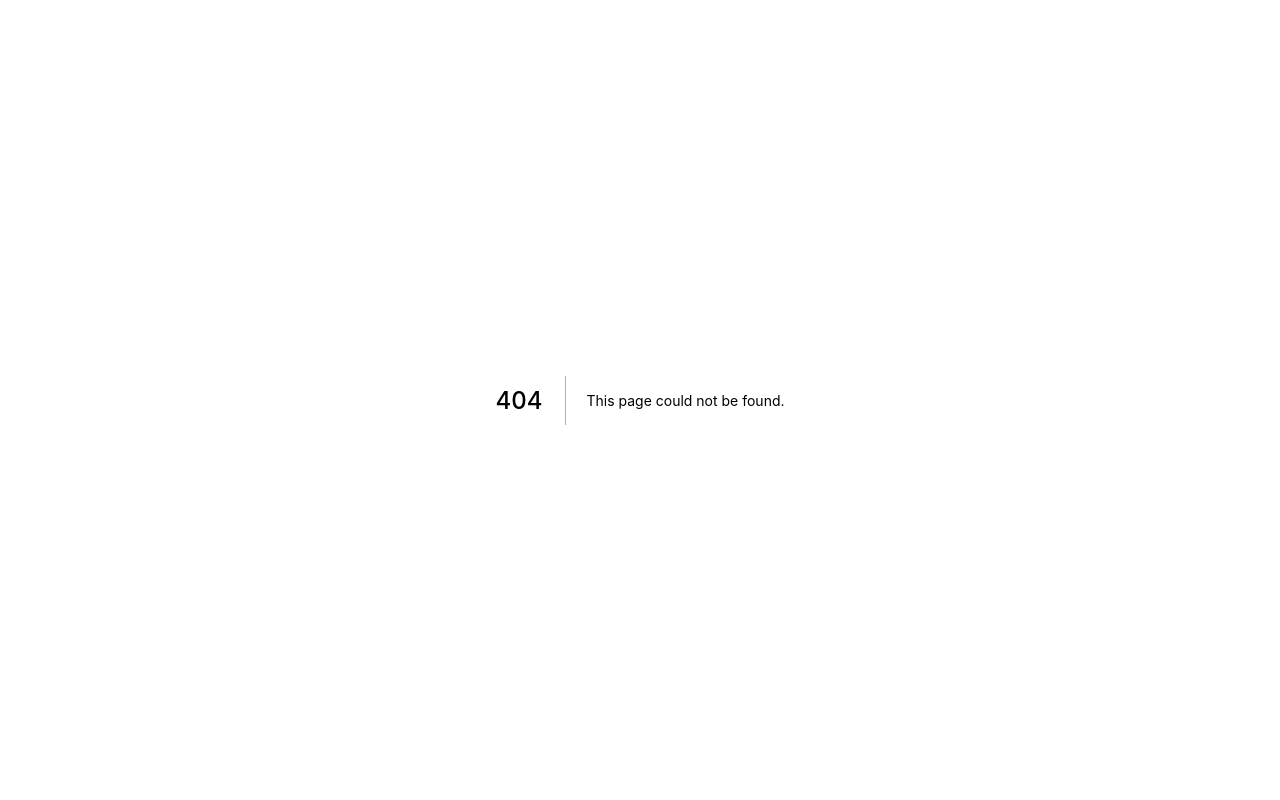
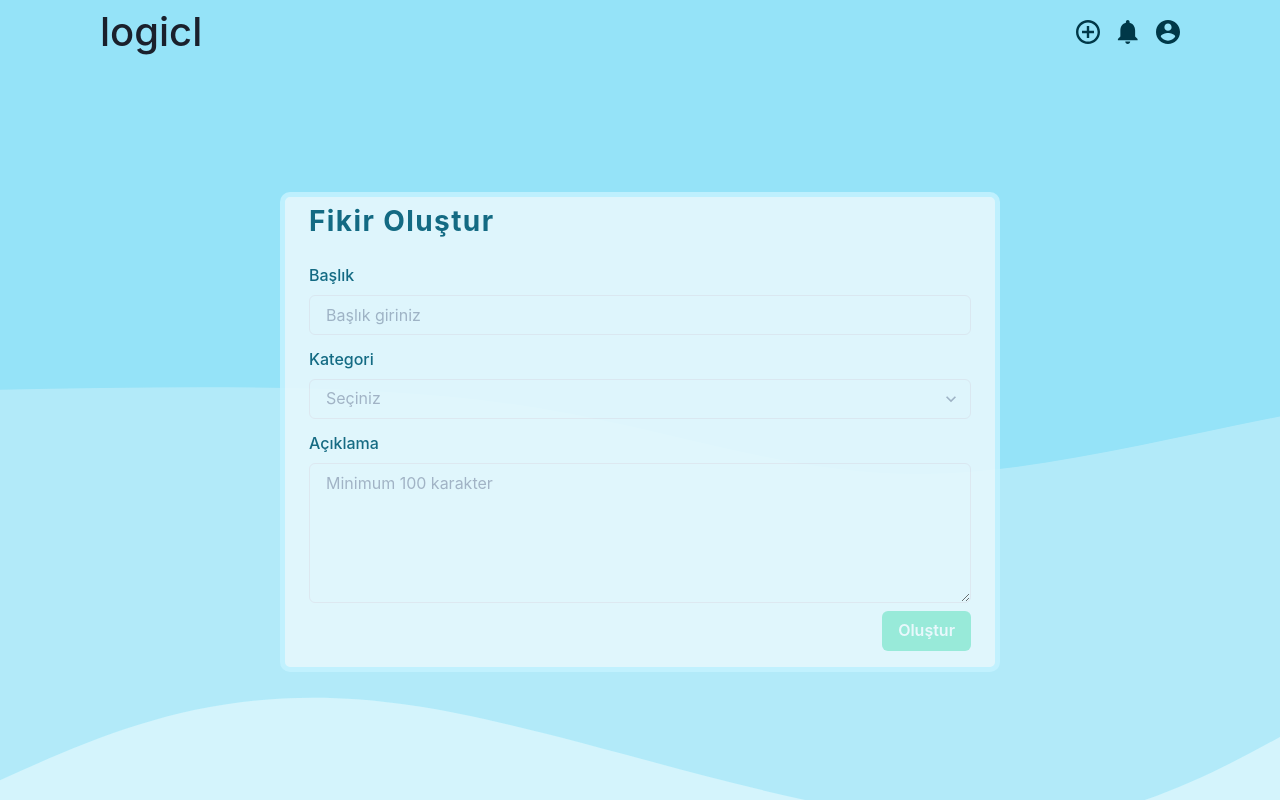
Before and after one commit to pauieeecs/logicl, a Next.js app: page /create-post in a window 1280 px wide. Before the commit this address had no page. Built offline with nearby package versions, Linux system fonts and the light colour scheme.

Commit message:
create post page added

```diff
--- a/src/components/Shuffle/shuffle.tsx
+++ b/src/components/Shuffle/shuffle.tsx
@@ -13,8 +13,8 @@ const Shuffle: React.FC = () => {
       my={10}
       direction="column"
       p="20px 30px"
-      w="1000px"
-      h="700px"
+      w="1080px"
+      h="720px"
       bgColor="#E6F8FD"
       borderRadius={15}
       position="relative"
--- a/src/components/SwitchButton.tsx
+++ b/src/components/SwitchButton.tsx
@@ -13,9 +13,8 @@ const Buttons: React.FC<Props> = ({ button1, button2, active, setActive }) => {
       bgColor="#fff"
       border="1px solid #1A202C"
       borderRadius="24px"
-      w="250px"
+      w="251px"
     >
-      {console.log(active)}
       <Button
         w="125px"
         mr="-px"
--- /dev/null
+++ b/src/pages/create-post.tsx
@@ -0,0 +1,78 @@
+import {
+  Button,
+  Flex,
+  FormControl,
+  FormLabel,
+  Heading,
+  Input,
+  Select,
+  Textarea,
+} from "@chakra-ui/react"
+import { useState } from "react"
+import Container from "../components/Container"
+
+const CreatePost: React.FC = () => {
+  const [title, setTitle] = useState("")
+  const [category, setCategory] = useState("")
+  const [desc, setDesc] = useState("")
+  return (
+    <Container bgSrc="/wave1.svg">
+      <Flex
+        w="720px"
+        minH="480px"
+        bgColor="#E6F8FD"
+        borderRadius="10px"
+        border="5px solid #C3F2FF"
+        my="auto"
+        px="24px"
+        py="8px"
+        direction="column"
+        color="#065E77"
+        opacity="0.9"
+      >
+        <Heading fontSize="28px" letterSpacing="wider">
+          Fikir Oluştur
+        </Heading>
+        <FormControl mt={6}>
+          <FormLabel>Başlık</FormLabel>
+          <Input
+            onChange={(e) => setTitle(e.target.value)}
+            value={title}
+            placeholder="Başlık giriniz"
+          ></Input>
+          <FormLabel mt={3}>Kategori</FormLabel>
+          <Select
+            value={category}
+            color={category === "" ? "gray.400" : "black"}
+            onChange={(e) => setCategory(`${e.target.value}`)}
+            placeholder="Seçiniz"
+          >
+            <option>Web</option>
+            <option>Mobil</option>
+            <option>Design</option>
+          </Select>
+          <FormLabel mt={3}>Açıklama</FormLabel>
+          <Textarea
+            onChange={(e) => setDesc(e.target.value)}
+            value={desc}
+            minH="140px"
+            placeholder="Minimum 100 karakter"
+          ></Textarea>
+          {console.log(title, category, desc)}
+          <Flex mt={2} justifyContent="flex-end">
+            <Button
+              disabled={desc.length >= 100 && title.length >= 8 && category !== "" ? false : true}
+              bgColor="#20D79E"
+              _hover={{ bgColor: "green.600" }}
+              color="white"
+            >
+              Oluştur
+            </Button>
+          </Flex>
+        </FormControl>
+      </Flex>
+    </Container>
+  )
+}
+
+export default CreatePost
```
